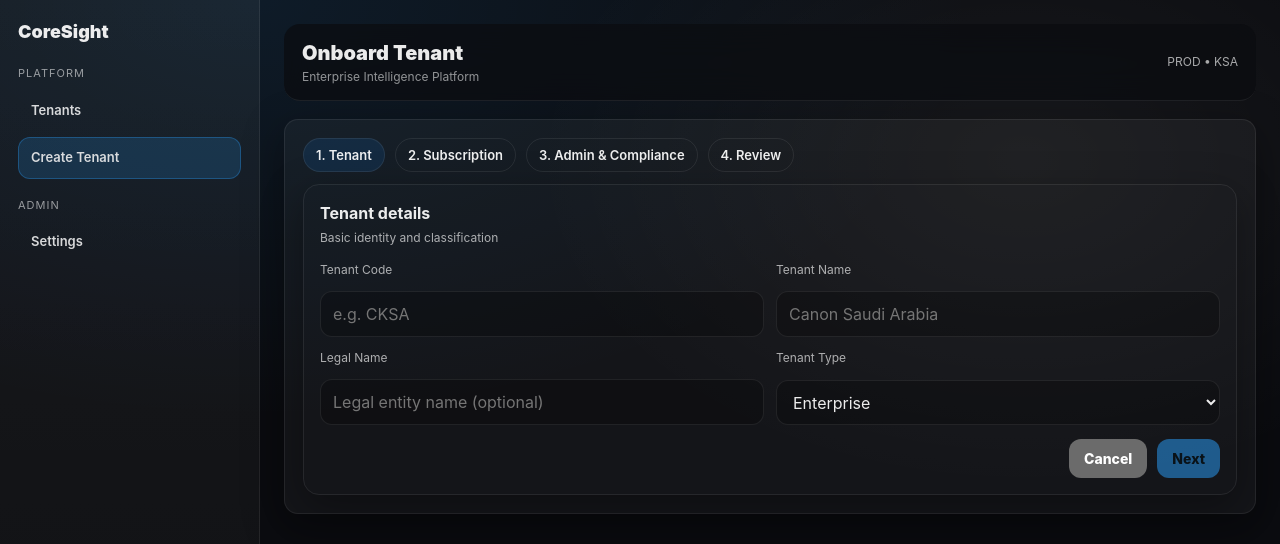
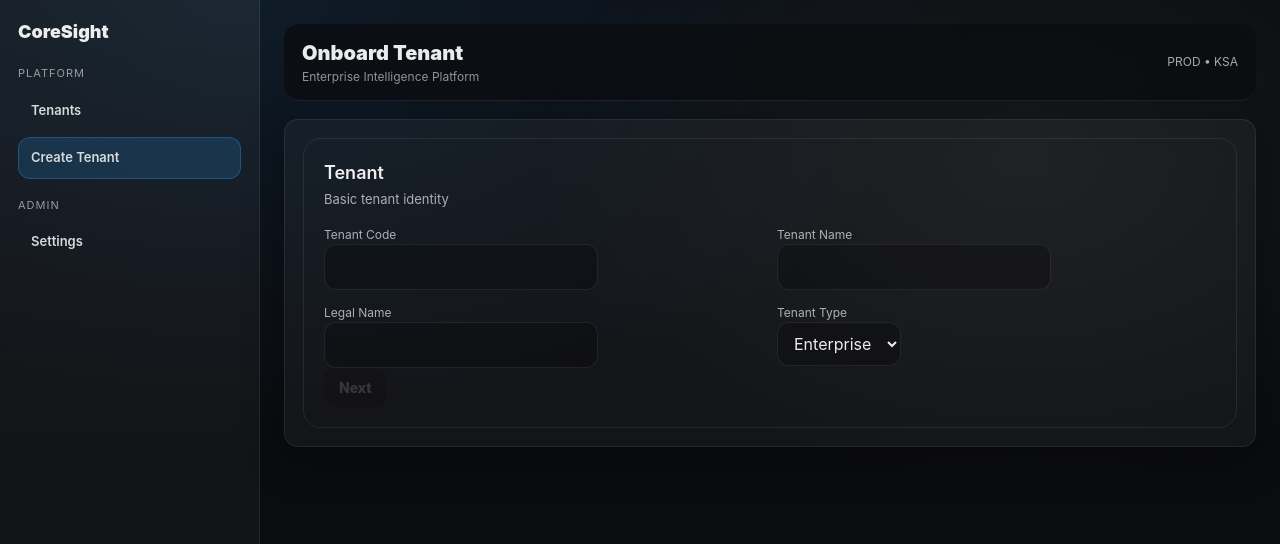
Before and after one commit to mmohsinyunus/CoreSight, a React (Vite) app: page /#/admin/vendor-new in a window 1280 px wide. Shown: the top 544 px of the page. Built offline with nearby package versions, Linux system fonts and the light colour scheme.

Commit message:
Improve tenant onboarding with date picker and full schema

```diff
--- a/src/pages/admin/VendorNew.tsx
+++ b/src/pages/admin/VendorNew.tsx
@@ -12,51 +12,45 @@ import {
 const SHEET_URL =
   "https://script.google.com/macros/s/AKfycbwxTAPJITLdR3AUQoseEs-TsUefbWfuPPmt2rrqsmgDBGXSfAL3xDeUG10VLKUrGhDb0w/exec"
 
+/* ---------- shared styles ---------- */
 const panel: React.CSSProperties = {
+  background: "var(--surface)",
+  borderRadius: 18,
+  padding: 20,
   border: "1px solid var(--border)",
-  borderRadius: 16,
-  padding: 16,
-  background: "var(--surface)",
-  boxShadow: "var(--shadow)",
 }
 
-const title: React.CSSProperties = { fontSize: 16, fontWeight: 700 }
-const sub: React.CSSProperties = { marginTop: 4, fontSize: 12, color: "var(--muted)" }
+const title: React.CSSProperties = { fontSize: 18, fontWeight: 600 }
+const sub: React.CSSProperties = { fontSize: 13, color: "var(--muted)", marginTop: 4 }
 
 const grid2: React.CSSProperties = {
   display: "grid",
-  gridTemplateColumns: "repeat(2, minmax(0, 1fr))",
-  gap: 12,
-}
-const grid3: React.CSSProperties = {
-  display: "grid",
-  gridTemplateColumns: "repeat(3, minmax(0, 1fr))",
-  gap: 12,
+  gridTemplateColumns: "repeat(2, minmax(0,1fr))",
+  gap: 14,
 }
 
-const label: React.CSSProperties = { fontSize: 12, color: "var(--muted)", marginBottom: 6 }
-const fieldWrap: React.CSSProperties = { display: "grid", gap: 6 }
+const label: React.CSSProperties = {
+  fontSize: 12,
+  color: "var(--muted)",
+}
 
 function Field({
   labelText,
   value,
   onChange,
-  placeholder,
   type = "text",
 }: {
   labelText: string
   value: string
   onChange: (v: string) => void
-  placeholder?: string
   type?: string
 }) {
   return (
-    <div style={fieldWrap}>
+    <div>
       <div style={label}>{labelText}</div>
       <input
         type={type}
         value={value}
-        placeholder={placeholder}
         onChange={(e) => onChange(e.target.value)}
       />
     </div>
@@ -75,172 +69,66 @@ function SelectField({
   options: string[]
 }) {
   return (
-    <div style={fieldWrap}>
+    <div>
       <div style={label}>{labelText}</div>
       <select value={value} onChange={(e) => onChange(e.target.value)}>
         {options.map((o) => (
-          <option key={o} value={o}>
-            {o}
-          </option>
+          <option key={o}>{o}</option>
         ))}
       </select>
     </div>
   )
 }
 
-function Toggle({
-  labelText,
-  checked,
-  onChange,
-}: {
-  labelText: string
-  checked: boolean
-  onChange: (v: boolean) => void
-}) {
-  return (
-    <label
-      style={{
-        display: "flex",
-        alignItems: "center",
-        justifyContent: "space-between",
-        gap: 12,
-        padding: "10px 12px",
-        border: "1px solid var(--border)",
-        borderRadius: 12,
-        background: "var(--surface-2)",
-      }}
-    >
-      <span style={{ fontSize: 13, fontWeight: 600 }}>{labelText}</span>
-      <input type="checkbox" checked={checked} onChange={(e) => onChange(e.target.checked)} />
-    </label>
-  )
-}
-
-function Stepper({
-  step,
-  labels,
-  onJump,
-}: {
-  step: number
-  labels: string[]
-  onJump: (idx: number) => void
-}) {
-  return (
-    <div
-      style={{
-        display: "flex",
-        gap: 10,
-        flexWrap: "wrap",
-        marginBottom: 12,
-      }}
-    >
-      {labels.map((t, i) => {
-        const active = i === step
-        const done = i < step
-        return (
-          <button
-            key={t}
-            onClick={() => onJump(i)}
-            style={{
-              borderRadius: 999,
-              padding: "8px 12px",
-              border: "1px solid var(--border)",
-              background: active
-                ? "rgba(10,132,255,0.12)"
-                : done
-                ? "rgba(52,199,89,0.10)"
-                : "var(--surface)",
-              color: "var(--text)",
-              fontSize: 13,
-              fontWeight: 600,
-              cursor: "pointer",
-            }}
-          >
-            {done ? "✓ " : `${i + 1}. `}
-            {t}
-          </button>
-        )
-      })}
-    </div>
-  )
-}
-
+/* ---------- component ---------- */
 export default function VendorNew() {
-  const navigate = useNavigate()
+  const nav = useNavigate()
   const [step, setStep] = useState(0)
 
-  // Tenant
+  /* Tenant */
   const [tenant_code, setTenantCode] = useState("")
   const [tenant_name, setTenantName] = useState("")
   const [legal_name, setLegalName] = useState("")
-  const [tenant_type, setTenantType] = useState<string>("Enterprise")
+  const [tenant_type, setTenantType] = useState("Enterprise")
 
-  // Location & compliance
-  const [primary_country, setPrimaryCountry] = useState("Saudi Arabia")
-  const [primary_timezone, setPrimaryTimezone] = useState("Asia/Riyadh")
-  const [default_currency, setDefaultCurrency] = useState("SAR")
-  const [data_retention_policy, setRetention] = useState("standard")
-  const [compliance_flag, setComplianceFlag] = useState(false)
-  const [vat_registration_number, setVat] = useState("")
-  const [national_address, setNationalAddress] = useState("")
-
-  // Subscription
-  const [plan_type, setPlanType] = useState<string>("Standard")
-  const [subscription_status, setSubscriptionStatus] = useState<string>("Active")
+  /* Subscription */
+  const [plan_type, setPlanType] = useState("Standard")
+  const [subscription_status, setSubscriptionStatus] = useState("Active")
   const [subscription_start_date, setStartDate] = useState("")
   const [subscription_end_date, setEndDate] = useState("")
   const [tenant_status, setTenantStatus] = useState("Active")
   const [is_demo_tenant, setIsDemo] = useState(false)
-
-  // Limits
   const [max_users, setMaxUsers] = useState("50")
   const [max_organizations, setMaxOrgs] = useState("10")
 
-  // Feature flags
-  const [ai_insights_enabled, setAi] = useState(true)
+  /* Admin & Compliance */
+  const [primary_admin_name, setAdminName] = useState("")
+  const [primary_admin_email, setAdminEmail] = useState("")
+  const [primary_country, setCountry] = useState("Saudi Arabia")
+  const [primary_timezone, setTimezone] = useState("Asia/Riyadh")
+  const [default_currency, setCurrency] = useState("SAR")
+  const [vat_registration_number, setVat] = useState("")
+  const [national_address, setAddress] = useState("")
+  const [data_retention_policy, setRetention] = useState("standard")
+  const [compliance_flag, setCompliance] = useState(false)
+
+  /* Feature flags */
+  const [ai_insights_enabled, setAI] = useState(true)
   const [cost_optimization_enabled, setCost] = useState(false)
   const [usage_analytics_enabled, setAnalytics] = useState(true)
 
-  // Admin
-  const [primary_admin_name, setAdminName] = useState("")
-  const [primary_admin_email, setAdminEmail] = useState("")
-  const [primary_admin_user_id, setPrimaryAdminUserId] = useState("")
-  const [created_by_user_id, setCreatedByUserId] = useState("platform_admin_mock")
-
-  // Notes
   const [notes, setNotes] = useState("")
-
   const [loading, setLoading] = useState(false)
 
-  const canSaveAll = useMemo(() => {
-    return (
-      tenant_code.trim().length > 0 &&
-      tenant_name.trim().length > 0 &&
-      primary_admin_name.trim().length > 0 &&
-      primary_admin_email.includes("@")
-    )
-  }, [tenant_code, tenant_name, primary_admin_name, primary_admin_email])
+  const canNext1 = tenant_code && tenant_name
+  const canNext2 = plan_type && subscription_status
+  const canNext3 = primary_admin_name && primary_admin_email.includes("@")
 
-  const step1Ok = tenant_code.trim() && tenant_name.trim()
-  const step2Ok = plan_type.trim() && subscription_status.trim()
-  const step3Ok = primary_admin_name.trim() && primary_admin_email.includes("@")
-
-  function next() {
-    if (step === 0 && !step1Ok) return
-    if (step === 1 && !step2Ok) return
-    if (step === 2 && !step3Ok) return
-    setStep((s) => Math.min(3, s + 1))
-  }
-
-  function back() {
-    setStep((s) => Math.max(0, s - 1))
-  }
-
-  async function create() {
-    if (!canSaveAll || loading) return
+  async function createTenant() {
+    if (loading) return
     setLoading(true)
 
-    const nowIso = new Date().toISOString()
+    const now = new Date().toISOString()
 
     const payload: Vendor = {
       tenant_id: makeTenantId(),
@@ -249,215 +137,134 @@ export default function VendorNew() {
       legal_name,
       tenant_type,
 
+      plan_type,
+      subscription_status,
+      subscription_start_date,
+      subscription_end_date,
+      tenant_status,
+      is_demo_tenant,
+
+      max_users: Number(max_users),
+      max_organizations: Number(max_organizations),
+
+      primary_admin_name,
+      primary_admin_email,
       primary_country,
       primary_timezone,
       default_currency,
 
-      plan_type,
-      subscription_status,
-      subscription_start_date: subscription_start_date || nowIso,
-      subscription_end_date: subscription_end_date || "",
-
-      max_users: Number(max_users || 0),
-      max_organizations: Number(max_organizations || 0),
-
-      tenant_status,
-      is_demo_tenant,
+      vat_registration_number,
+      national_address,
       data_retention_policy,
       compliance_flag,
-
-      primary_admin_name,
-      primary_admin_email,
-
-      created_by_user_id,
-      primary_admin_user_id: primary_admin_user_id || "",
 
       ai_insights_enabled,
       cost_optimization_enabled,
       usage_analytics_enabled,
 
-      created_at: nowIso,
-      updated_at: nowIso,
-      last_active_at: "",
-
+      created_at: now,
+      updated_at: now,
       notes,
-      vat_registration_number,
-      national_address,
     }
 
-    try {
-      const res = await fetch(SHEET_URL, {
+    await fetch(SHEET_URL, {
       method: "POST",
       headers: { "Content-Type": "application/json" },
       body: JSON.stringify(payload),
-        redirect: "follow",
     })
 
-      if (!res.ok) {
-        const txt = await res.text().catch(() => "")
-        alert(`Create failed: ${res.status}\n${txt}`)
-        return
+    nav("/admin/vendors")
   }
-
-      navigate("/admin/vendors")
-    } catch (e: unknown) {
-      alert(`Create failed: ${(e as Error)?.message ?? String(e)}`)
-    } finally {
-      setLoading(false)
-    }
-  }
-
-  const stepLabels = ["Tenant", "Subscription", "Admin & Compliance", "Review"]
 
   return (
     <AppShell title="Onboard Tenant">
-      <Stepper step={step} labels={stepLabels} onJump={setStep} />
-
+      {/* STEP 1 */}
       {step === 0 && (
         <div style={panel}>
-          <div style={title}>Tenant details</div>
-          <div style={sub}>Basic identity and classification</div>
+          <div style={title}>Tenant</div>
+          <div style={sub}>Basic tenant identity</div>
 
-          <div style={{ marginTop: 14, ...grid2 }}>
-            <Field labelText="Tenant Code" value={tenant_code} onChange={setTenantCode} placeholder="e.g. CKSA" />
-            <Field labelText="Tenant Name" value={tenant_name} onChange={setTenantName} placeholder="Canon Saudi Arabia" />
-            <Field labelText="Legal Name" value={legal_name} onChange={setLegalName} placeholder="Legal entity name (optional)" />
-            <SelectField labelText="Tenant Type" value={tenant_type} onChange={setTenantType} options={TENANT_TYPE_OPTIONS as string[]} />
+          <div style={{ ...grid2, marginTop: 16 }}>
+            <Field labelText="Tenant Code" value={tenant_code} onChange={setTenantCode} />
+            <Field labelText="Tenant Name" value={tenant_name} onChange={setTenantName} />
+            <Field labelText="Legal Name" value={legal_name} onChange={setLegalName} />
+            <SelectField
+              labelText="Tenant Type"
+              value={tenant_type}
+              onChange={setTenantType}
+              options={TENANT_TYPE_OPTIONS}
+            />
           </div>
 
-          <div style={{ marginTop: 14, display: "flex", justifyContent: "flex-end", gap: 10 }}>
-            <button onClick={() => navigate("/admin/vendors")}>Cancel</button>
-            <button className="btn-primary" onClick={next} disabled={!step1Ok}>
-              Next
-            </button>
-          </div>
+          <button disabled={!canNext1} onClick={() => setStep(1)}>Next</button>
         </div>
       )}
 
+      {/* STEP 2 */}
       {step === 1 && (
         <div style={panel}>
           <div style={title}>Subscription</div>
-          <div style={sub}>Plan, status, dates and limits</div>
+          <div style={sub}>Plan, status & dates</div>
 
-          <div style={{ marginTop: 14, ...grid2 }}>
-            <SelectField labelText="Plan Type" value={plan_type} onChange={setPlanType} options={PLAN_TYPE_OPTIONS as string[]} />
-            <SelectField labelText="Subscription Status" value={subscription_status} onChange={setSubscriptionStatus} options={SUBSCRIPTION_STATUS_OPTIONS as string[]} />
-            <Field labelText="Subscription Start Date (optional)" value={subscription_start_date} onChange={setStartDate} placeholder="YYYY-MM-DD or ISO" />
-            <Field labelText="Subscription End Date (optional)" value={subscription_end_date} onChange={setEndDate} placeholder="YYYY-MM-DD or ISO" />
-            <SelectField labelText="Tenant Status" value={tenant_status} onChange={setTenantStatus} options={["Active", "Inactive", "Pending"]} />
-            <Toggle labelText="Demo tenant" checked={is_demo_tenant} onChange={setIsDemo} />
+          <div style={{ ...grid2, marginTop: 16 }}>
+            <SelectField labelText="Plan Type" value={plan_type} onChange={setPlanType} options={PLAN_TYPE_OPTIONS} />
+            <SelectField labelText="Subscription Status" value={subscription_status} onChange={setSubscriptionStatus} options={SUBSCRIPTION_STATUS_OPTIONS} />
+
+            {/* ✅ DATE PICKERS */}
+            <Field labelText="Start Date" value={subscription_start_date} onChange={setStartDate} type="date" />
+            <Field labelText="End Date" value={subscription_end_date} onChange={setEndDate} type="date" />
 
             <Field labelText="Max Users" value={max_users} onChange={setMaxUsers} type="number" />
             <Field labelText="Max Organizations" value={max_organizations} onChange={setMaxOrgs} type="number" />
           </div>
 
-          <div style={{ marginTop: 14, display: "flex", justifyContent: "space-between" }}>
-            <button onClick={back}>Back</button>
-            <button className="btn-primary" onClick={next} disabled={!step2Ok}>
-              Next
-            </button>
-          </div>
+          <button onClick={() => setStep(0)}>Back</button>
+          <button disabled={!canNext2} onClick={() => setStep(2)}>Next</button>
         </div>
       )}
 
+      {/* STEP 3 */}
       {step === 2 && (
         <div style={panel}>
           <div style={title}>Admin & Compliance</div>
-          <div style={sub}>Primary admin, location defaults, and compliance</div>
 
-          <div style={{ marginTop: 14, ...grid2 }}>
-            <Field labelText="Admin Name" value={primary_admin_name} onChange={setAdminName} placeholder="Full name" />
-            <Field labelText="Admin Email" value={primary_admin_email} onChange={setAdminEmail} placeholder="name@company.com" type="email" />
-            <Field labelText="Primary Admin User ID (optional)" value={primary_admin_user_id} onChange={setPrimaryAdminUserId} />
-            <Field labelText="Created By User ID" value={created_by_user_id} onChange={setCreatedByUserId} />
-
-            <Field labelText="Primary Country" value={primary_country} onChange={setPrimaryCountry} />
-            <Field labelText="Primary Timezone" value={primary_timezone} onChange={setPrimaryTimezone} />
-            <Field labelText="Default Currency" value={default_currency} onChange={setDefaultCurrency} />
-            <SelectField labelText="Retention Policy" value={data_retention_policy} onChange={setRetention} options={["standard", "extended", "strict"]} />
-
-            <Field labelText="VAT Registration Number" value={vat_registration_number} onChange={setVat} />
-            <div style={fieldWrap}>
-              <div style={label}>National Address</div>
-              <textarea
-                value={national_address}
-                onChange={(e) => setNationalAddress(e.target.value)}
-                placeholder="National address (long text)"
-                style={{ width: "100%", minHeight: 84 }}
-              />
-            </div>
+          <div style={{ ...grid2, marginTop: 16 }}>
+            <Field labelText="Admin Name" value={primary_admin_name} onChange={setAdminName} />
+            <Field labelText="Admin Email" value={primary_admin_email} onChange={setAdminEmail} />
+            <Field labelText="Country" value={primary_country} onChange={setCountry} />
+            <Field labelText="Timezone" value={primary_timezone} onChange={setTimezone} />
+            <Field labelText="Currency" value={default_currency} onChange={setCurrency} />
+            <Field labelText="VAT Registration" value={vat_registration_number} onChange={setVat} />
           </div>
 
-          <div style={{ marginTop: 12, ...grid3 }}>
-            <Toggle labelText="Compliance flag" checked={compliance_flag} onChange={setComplianceFlag} />
-            <Toggle labelText="AI insights" checked={ai_insights_enabled} onChange={setAi} />
-            <Toggle labelText="Cost optimization" checked={cost_optimization_enabled} onChange={setCost} />
-            <Toggle labelText="Usage analytics" checked={usage_analytics_enabled} onChange={setAnalytics} />
-          </div>
+          <textarea
+            placeholder="National Address"
+            value={national_address}
+            onChange={(e) => setAddress(e.target.value)}
+            style={{ marginTop: 12 }}
+          />
 
-          <div style={{ marginTop: 14, display: "flex", justifyContent: "space-between" }}>
-            <button onClick={back}>Back</button>
-            <button className="btn-primary" onClick={next} disabled={!step3Ok}>
-              Next
-            </button>
-          </div>
+          <button onClick={() => setStep(1)}>Back</button>
+          <button disabled={!canNext3} onClick={() => setStep(3)}>Next</button>
         </div>
       )}
 
+      {/* STEP 4 */}
       {step === 3 && (
         <div style={panel}>
           <div style={title}>Review</div>
-          <div style={sub}>Confirm details before creating the tenant</div>
 
-          <div style={{ marginTop: 14, display: "grid", gap: 10 }}>
-            <div className="card" style={{ padding: 14, boxShadow: "none" }}>
-              <div style={{ fontWeight: 700, marginBottom: 6 }}>Tenant</div>
-              <div style={{ fontSize: 13, color: "var(--muted)", lineHeight: 1.7 }}>
-                <div><b>Code:</b> {tenant_code}</div>
-                <div><b>Name:</b> {tenant_name}</div>
-                <div><b>Type:</b> {tenant_type}</div>
-                <div><b>Legal:</b> {legal_name || "-"}</div>
-              </div>
-            </div>
-
-            <div className="card" style={{ padding: 14, boxShadow: "none" }}>
-              <div style={{ fontWeight: 700, marginBottom: 6 }}>Subscription</div>
-              <div style={{ fontSize: 13, color: "var(--muted)", lineHeight: 1.7 }}>
-                <div><b>Plan:</b> {plan_type}</div>
-                <div><b>Status:</b> {subscription_status}</div>
-                <div><b>Tenant status:</b> {tenant_status}</div>
-                <div><b>Limits:</b> {max_users} users / {max_organizations} orgs</div>
-              </div>
-            </div>
-
-            <div className="card" style={{ padding: 14, boxShadow: "none" }}>
-              <div style={{ fontWeight: 700, marginBottom: 6 }}>Admin & Compliance</div>
-              <div style={{ fontSize: 13, color: "var(--muted)", lineHeight: 1.7 }}>
-                <div><b>Admin:</b> {primary_admin_name}</div>
-                <div><b>Email:</b> {primary_admin_email}</div>
-                <div><b>Country:</b> {primary_country}</div>
-                <div><b>VAT:</b> {vat_registration_number || "-"}</div>
-                <div><b>Compliance:</b> {compliance_flag ? "Yes" : "No"}</div>
-              </div>
-            </div>
-
-            <div className="card" style={{ padding: 14, boxShadow: "none" }}>
-              <div style={{ fontWeight: 700, marginBottom: 6 }}>Notes</div>
           <textarea
+            placeholder="Internal notes"
             value={notes}
             onChange={(e) => setNotes(e.target.value)}
-                placeholder="Optional internal notes"
-                style={{ width: "100%", minHeight: 90 }}
+            style={{ marginTop: 12 }}
           />
-            </div>
-          </div>
 
-          <div style={{ marginTop: 14, display: "flex", justifyContent: "space-between" }}>
-            <button onClick={back}>Back</button>
-            <button className="btn-primary" onClick={create} disabled={!canSaveAll || loading}>
+          <button onClick={() => setStep(2)}>Back</button>
+          <button onClick={createTenant} disabled={loading}>
             {loading ? "Saving..." : "Create Tenant"}
           </button>
-          </div>
         </div>
       )}
     </AppShell>
```
Lines whose indentation alone changed are shown as unchanged.
